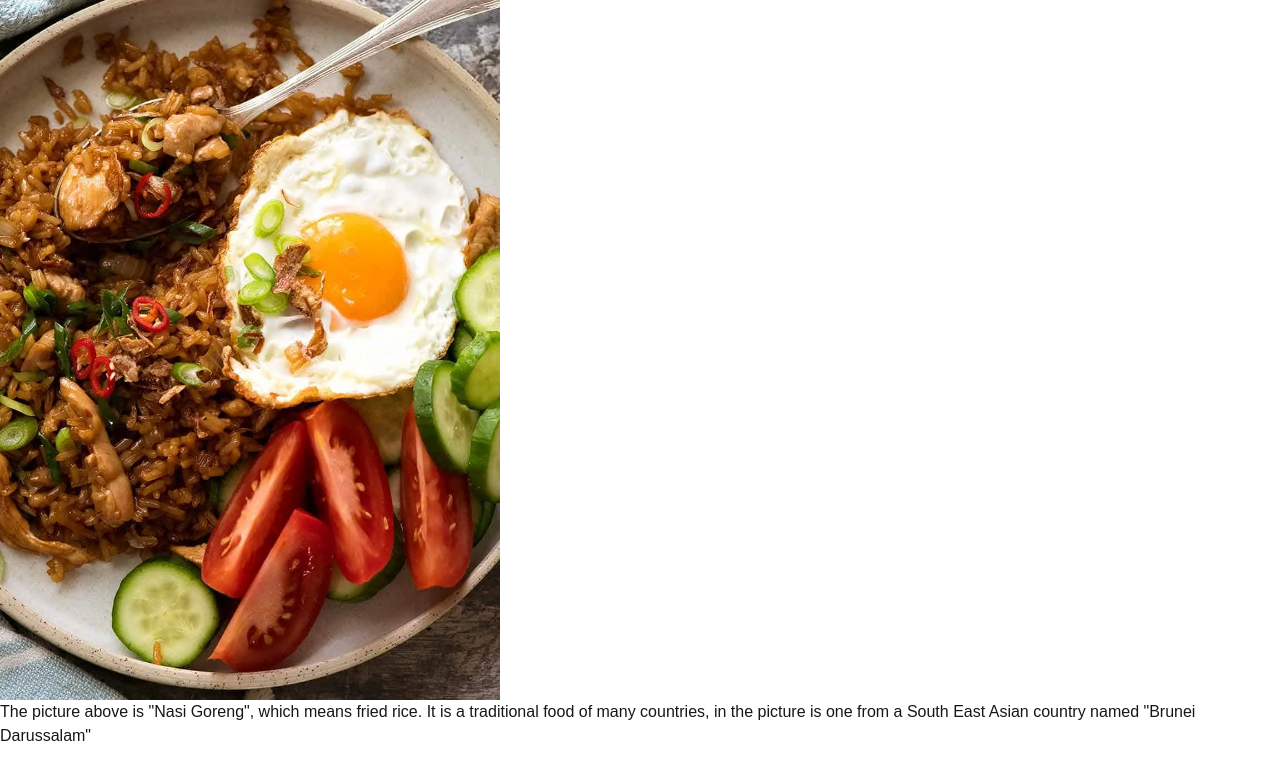
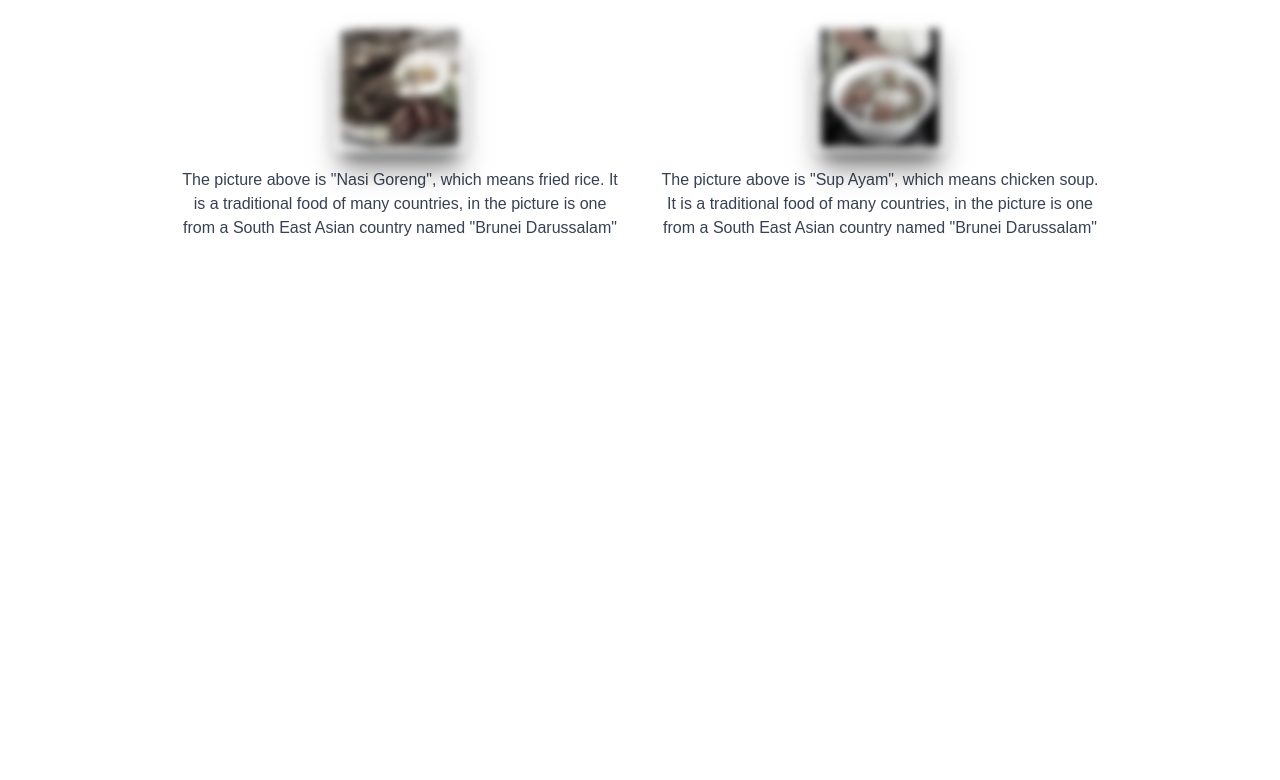
Before and after one commit to FirDaus-ctrl/ordering_menu, a Next.js app in the folder ordering_menu/: page /menu in a window 1280 px wide. Shown: the top 780 px of the page. Built offline with nearby package versions, Linux system fonts and the light colour scheme.

Commit message:
added effects to the images in menu

```diff
--- a/ordering_menu/src/app/menu/page.tsx
+++ b/ordering_menu/src/app/menu/page.tsx
@@ -2,18 +2,35 @@ import Image from 'next/image'
 
 export default function Page() {
   return (
-    <div>
+    <div className="flex flex-row justify-center gap-8 p-6">
+      <div className="flex flex-col items-center">
     <Image
       src="/Nasi-Goreng_1-1.webp"
       alt="Picture of nasi goreng"
       width={500}
       height={500}
+      className="grayscale-80 blur-xs shadow-xl/50 hover:grayscale-0 hover:blur-none transition-all box-border size-32 border-1 p-1 hover:box-none hover:size-60"
 
 
     />
-    <p>
+    <p className="mt-4 max-w-md text-center text-gray-700">
         The picture above is "Nasi Goreng", which means fried rice. It is a traditional food of many countries, in the picture is one from a South East Asian country named "Brunei Darussalam"
     </p>
+      </div>
+      <div className="flex flex-col items-center">
+            <Image
+      src="/sup_ayam.jpg"
+      alt="Picture of sup ayam"
+      width={500}
+      height={500}
+      className="grayscale-80 blur-xs shadow-xl/50 hover:grayscale-0 hover:blur-none transition-all box-border size-32 border-1 p-1 hover:box-none hover:size-60"
+
+
+    />
+    <p className="mt-4 max-w-md text-center text-gray-700">
+        The picture above is "Sup Ayam", which means chicken soup. It is a traditional food of many countries, in the picture is one from a South East Asian country named "Brunei Darussalam"
+    </p>
+      </div>
     </div>
   )
 
```
Also changed, not shown: ordering_menu/public/Turmeric-Fried-Fish_1.jpg (added), ordering_menu/public/sup_ayam.jpg (added).
